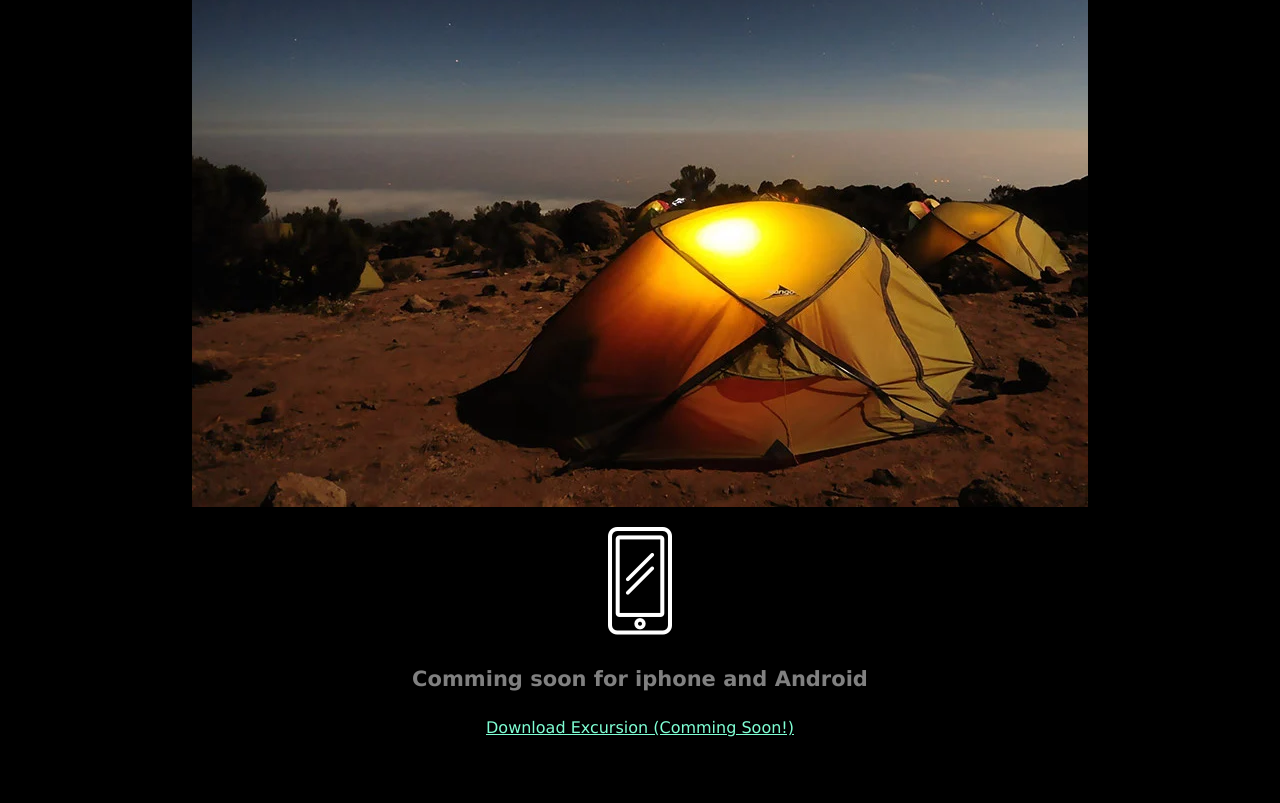
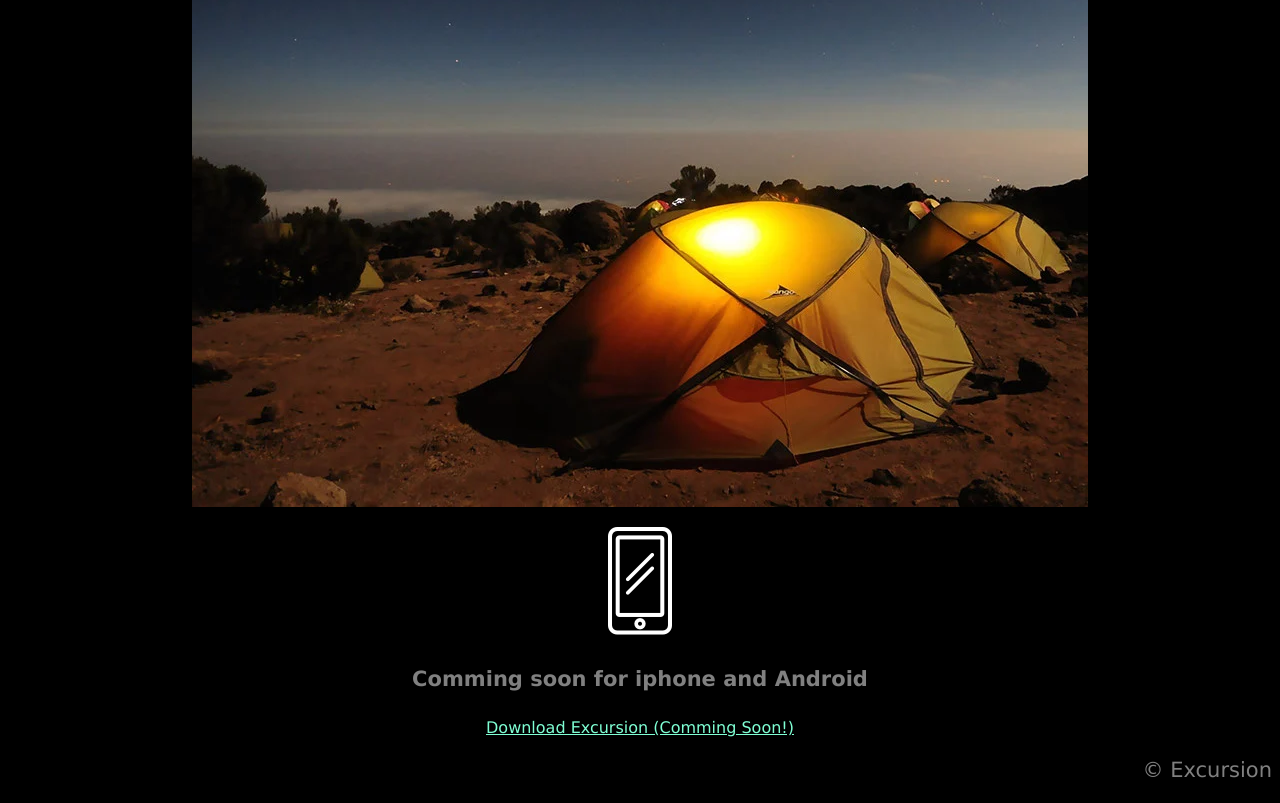
Before and after one commit to pawarsnehal0131/excursion, a plain HTML site: page index.html in a window 1280 px wide. Shown: the part 505-1308 px from the top of the page. Before the commit the page ends 1258 px from the top, so only its background shows below. Drawn offline with Linux system fonts and the light colour scheme.

Commit message:
Final push

```diff
--- a/index.html
+++ b/index.html
@@ -19,5 +19,6 @@
     <p><img src="resources/images/phone.webp" alt=""></p>
     <h4 class="header--sub-header">Comming soon for iphone and Android</h4>
     <p><a class="link--cta" href="#">Download Excursion (Comming Soon!)</a></p>
+    <p class="footer--copyright">© Excursion</p>
 </body>
 </html>
--- a/resources/css/style.css
+++ b/resources/css/style.css
@@ -4,6 +4,7 @@ body{
     font-family: Verdana, Geneva, Tahoma, sans-serif;
 }
 
+/* Header */
 .header--main{
     font-weight: normal;
     font-size: 50px;
@@ -21,7 +22,15 @@ body{
     color: gray;
 }
 
+/* link */
 .link--cta{
     font-size: 16px;
     color: aquamarine;
 }
+
+/* Footer */
+.footer--copyright{
+    font-size: 21px;
+    color: gray;
+    text-align: right;
+}
```
